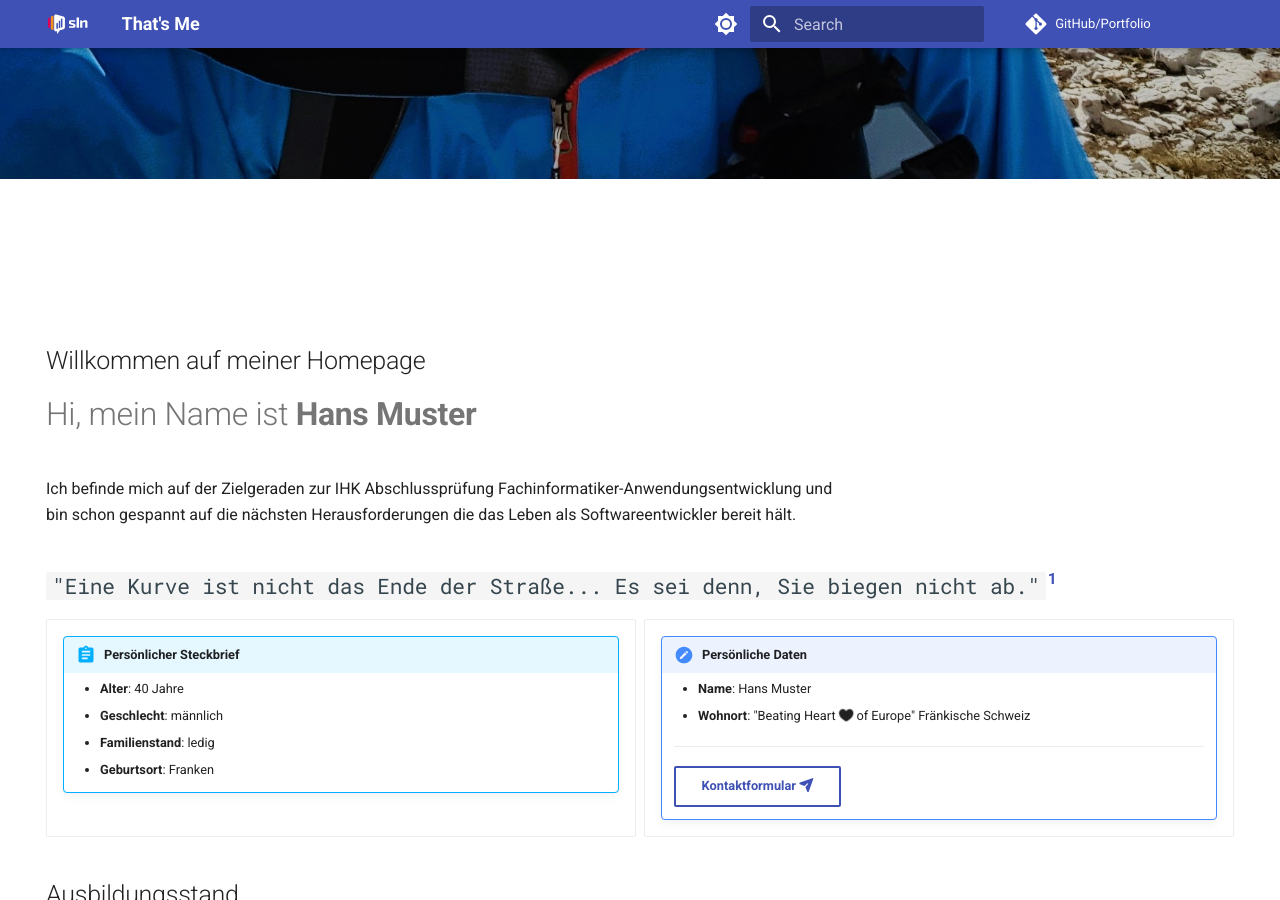
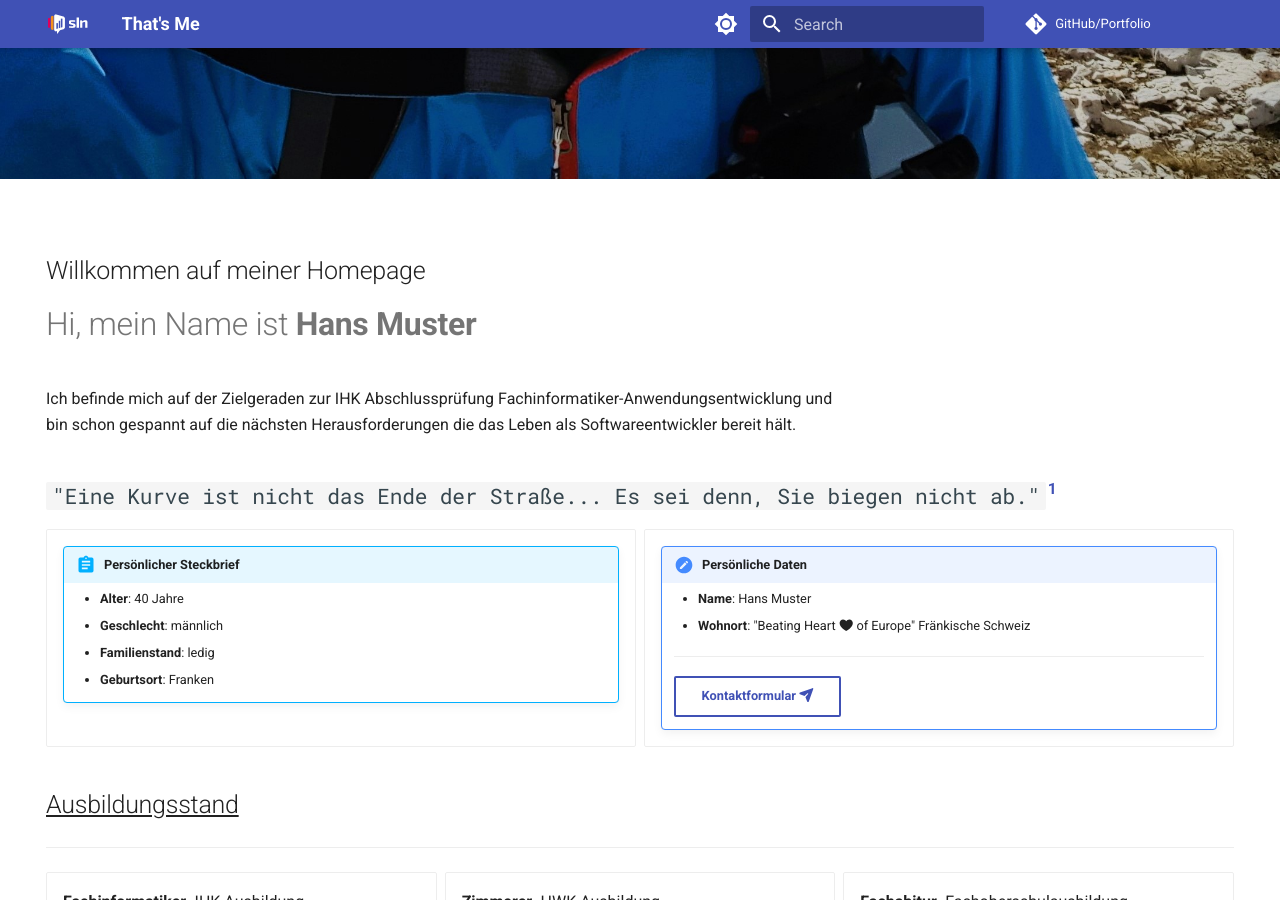
Before and after one commit to OnPlastic/Portfolio, an MkDocs documentation site: the page built from docs/index.md, in a window 1280 px wide and 900 px high, scrolled down 721 px. Built offline with MkDocs 1.6.1 and Material for MkDocs 9.7.7, drawn with Linux system fonts in a browser that asks for light colours; comment, search, counter and statistics services are not loaded.

Commit message:
test abstand text zum background-image

```diff
--- a/docs/css/extra.css
+++ b/docs/css/extra.css
@@ -84,7 +84,7 @@ form.contact-form button {
 }
 
 .placeholder {
-  height: 90vh;
+  height: 80vh;
 }
 
 /* Media Queries für mobile Geräte */
```
